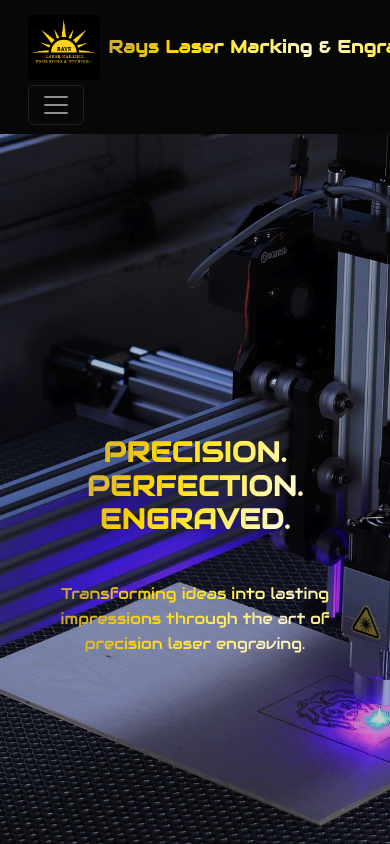
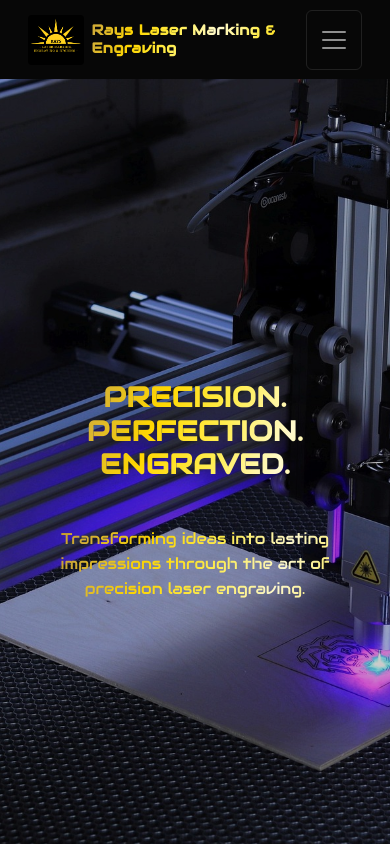
Before and after one commit to coderays2025/Rays-Engraving-Site, a React (Create React App) app: page / in a window 390 px wide. Built offline with nearby package versions, Linux system fonts and the light colour scheme.

Commit message:
Navbar Changes

```diff
--- a/src/components/Header.css
+++ b/src/components/Header.css
@@ -102,6 +102,16 @@ html {
     padding: 0.45rem 0.25rem;
     transform: none; /* no scale on mobile */
   }
+
+  .navbar-brand .brand-text {
+    font-size: 0.9rem; /* Smaller font size for mobile */
+    white-space: normal; /* Allow text to wrap */
+    display: block; /* Ensure it takes up its own line if needed */
+    line-height: 1.2; /* Adjust line height for better readability */
+  }
+  .navbar-brand .logo-img {
+    height: 50px; /* Adjust logo size for mobile */
+  }
 }
 
 /* respect reduced motion */
--- a/src/components/Header.js
+++ b/src/components/Header.js
@@ -26,12 +26,14 @@ const Header = () => {
       onToggle={setExpanded}
     >
       <Container>
-        <Navbar.Brand href="#home" onClick={(e) => handleLinkClick(e, '#home')} className="d-flex align-items-center">
-          <img src={logo} alt="Logo" className="logo-img" />
-          <span className="brand-text brand-shine ms-2">Rays Laser Marking &amp; Engraving</span>
-        </Navbar.Brand>
+        <div className="d-flex justify-content-between w-100">
+          <Navbar.Brand href="#home" onClick={(e) => handleLinkClick(e, '#home')} className="d-flex align-items-center">
+            <img src={logo} alt="Logo" className="logo-img" />
+            <span className="brand-text brand-shine ms-2">Rays Laser Marking &amp; Engraving</span>
+          </Navbar.Brand>
 
-        <Navbar.Toggle aria-controls="nav" onClick={() => setExpanded(prev => !prev)} />
+          <Navbar.Toggle aria-controls="nav" onClick={() => setExpanded(prev => !prev)} />
+        </div>
 
         <Navbar.Collapse id="nav">
           <Nav className="ms-auto align-items-center gap-3">
```
